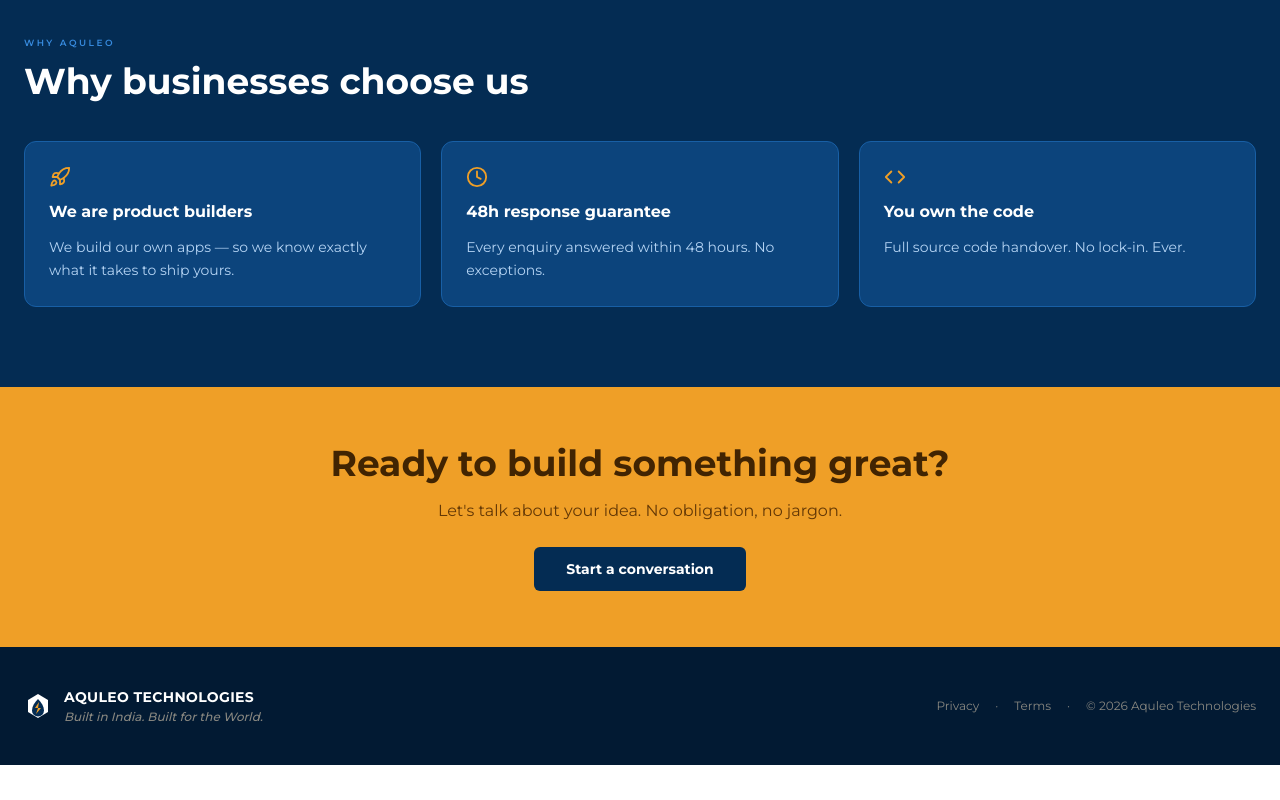
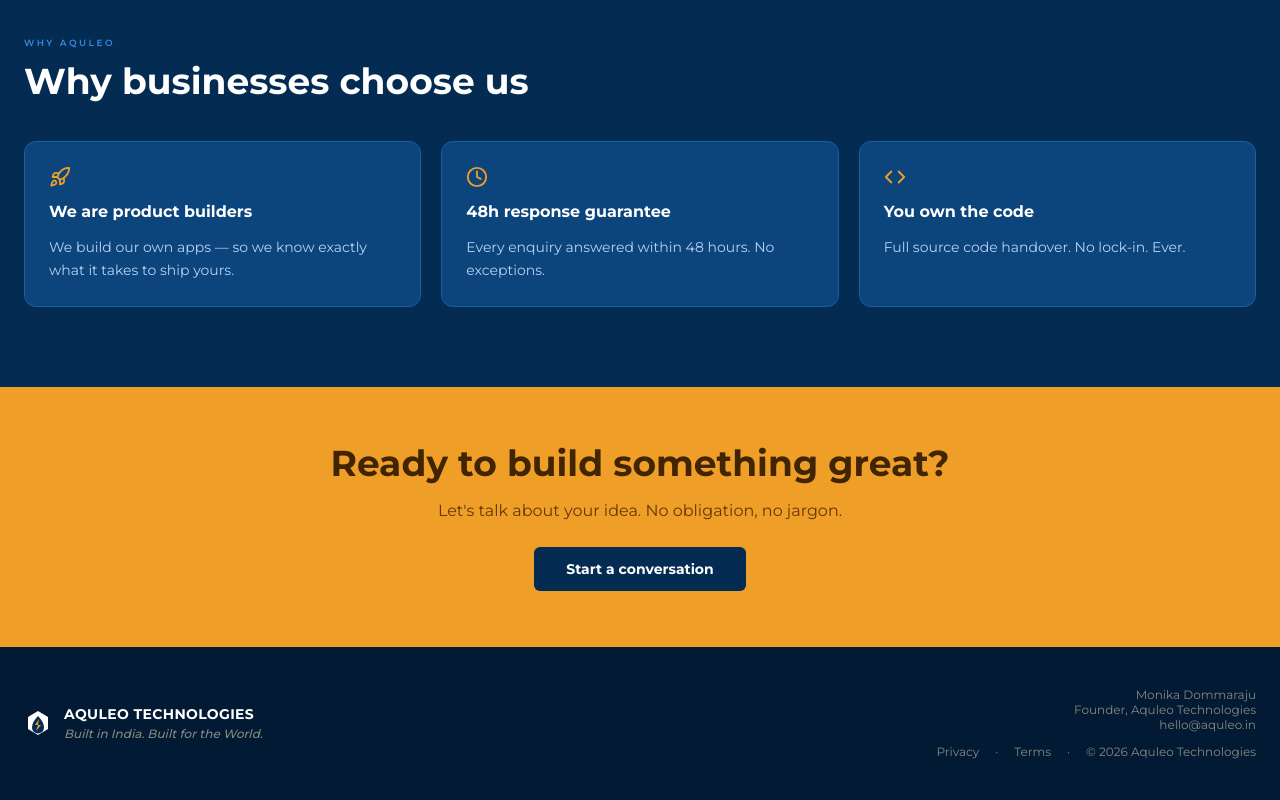
Before and after one commit to SunilSangaraju/Aquleo, a Next.js app: page / in a window 1280 px wide. Shown: the part 1492-2292 px from the top of the page. Before the commit the page ends 2257 px from the top, so only its background shows below. Built offline with nearby package versions, Linux system fonts and the light colour scheme.

Commit message:
update footer with founder details

```diff
--- a/components/Footer.tsx
+++ b/components/Footer.tsx
@@ -17,12 +17,19 @@
           </div>
         </div>
 
-        <div className="flex items-center gap-4 font-montserrat text-xs text-gray-muted">
-          <Link href="/privacy" className="hover:text-white transition-colors">Privacy</Link>
-          <span>·</span>
-          <Link href="/terms" className="hover:text-white transition-colors">Terms</Link>
-          <span>·</span>
-          <span>© {new Date().getFullYear()} Aquleo Technologies</span>
+        <div className="flex flex-col items-center md:items-end gap-3 font-montserrat text-xs text-gray-muted">
+          <div className="flex flex-col items-center md:items-end leading-tight">
+            <span>Monika Dommaraju</span>
+            <span>Founder, Aquleo Technologies</span>
+            <a href="mailto:hello@aquleo.in" className="hover:text-white transition-colors">hello@aquleo.in</a>
+          </div>
+          <div className="flex items-center gap-4">
+            <Link href="/privacy" className="hover:text-white transition-colors">Privacy</Link>
+            <span>·</span>
+            <Link href="/terms" className="hover:text-white transition-colors">Terms</Link>
+            <span>·</span>
+            <span>© {new Date().getFullYear()} Aquleo Technologies</span>
+          </div>
         </div>
       </div>
     </footer>
```
